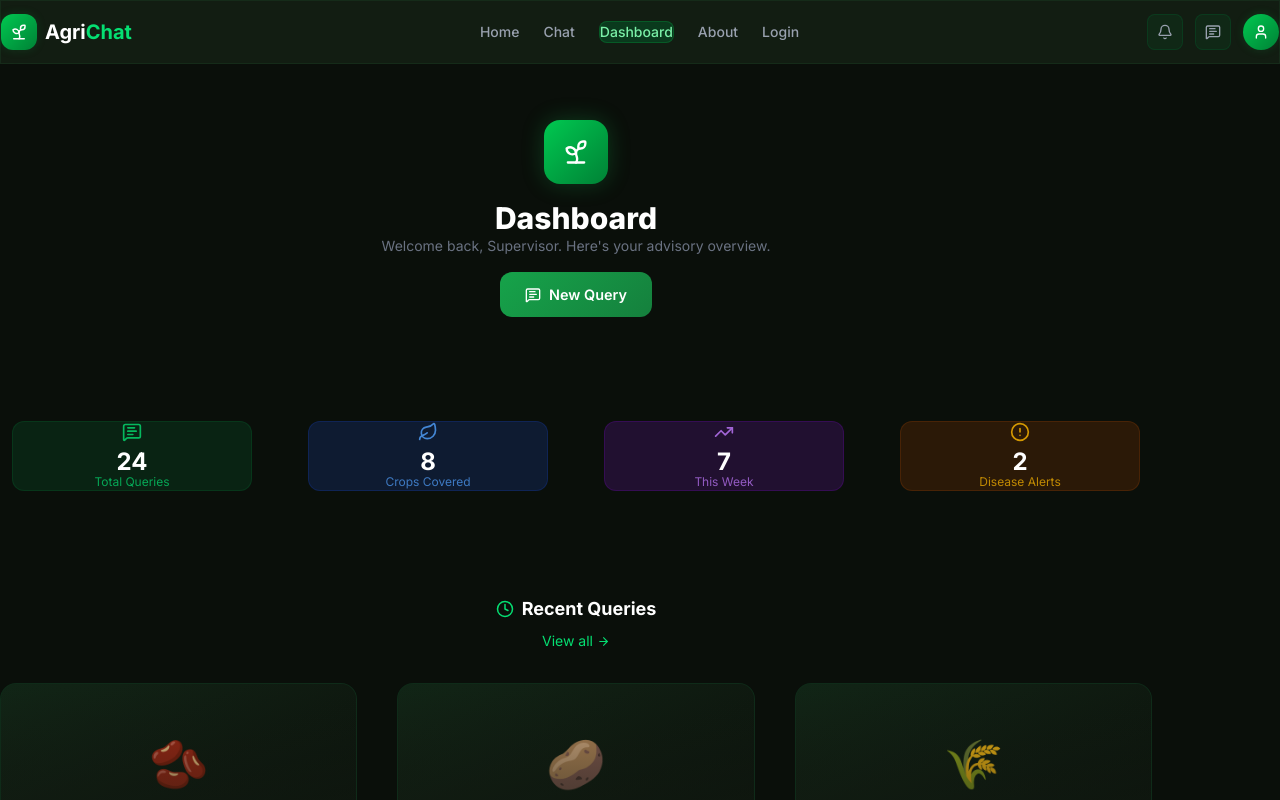
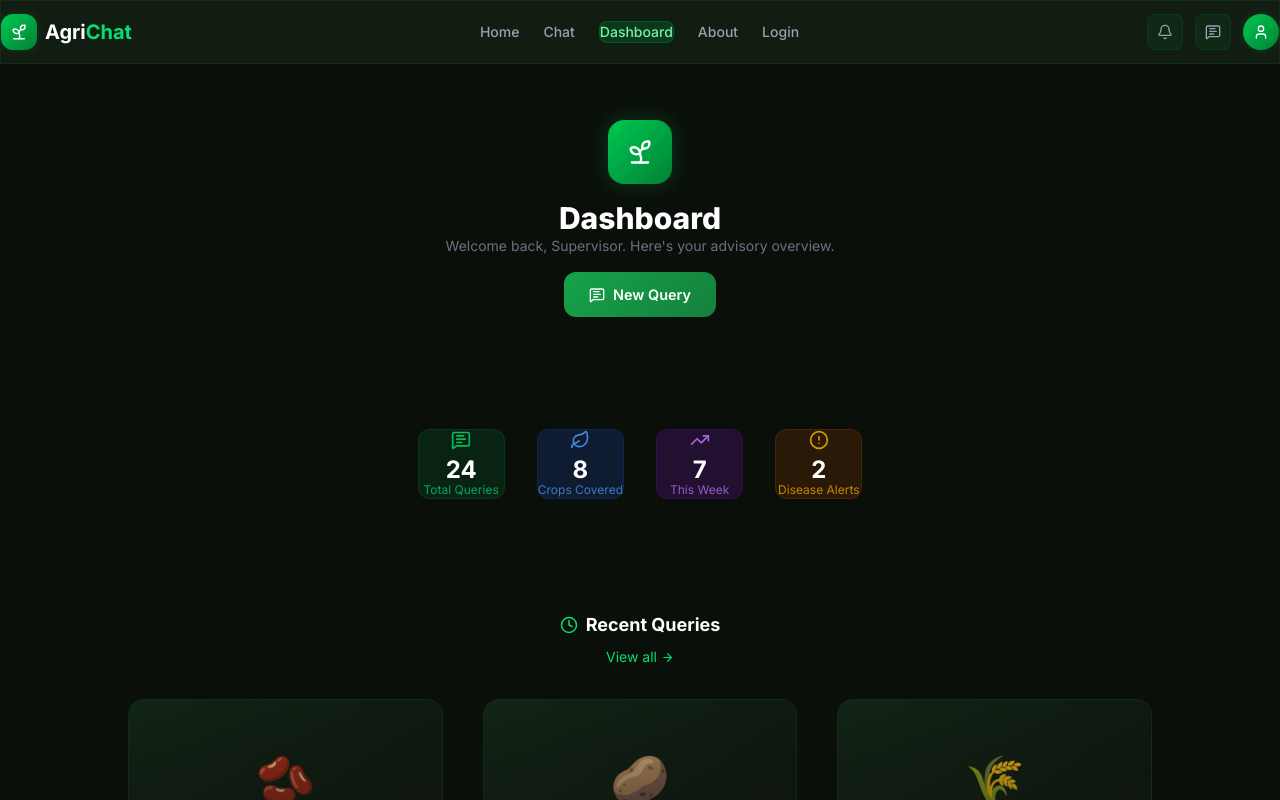
Before and after one commit to TUMBALI-HARSHITHA/AgriChat, a React (Vite) app: page /dashboard in a window 1280 px wide. Shown: the top 800 px of the page. Built offline with nearby package versions, Linux system fonts and the light colour scheme.

Commit message:
style: unify page max widths and horizontal alignment with About page

```diff
--- a/src/pages/Dashboard.jsx
+++ b/src/pages/Dashboard.jsx
@@ -48,8 +48,8 @@ const colorMap = {
 
 export default function Dashboard() {
   return (
-    <div className="min-h-screen page-enter" style={{ paddingTop: '120px', paddingBottom: '96px' }}>
-      <div className="max-w-6xl mx-auto px-6 sm:px-10 lg:px-16 flex flex-col gap-y-14 md:gap-y-26">
+    <div className="min-h-screen w-full page-enter flex flex-col items-center" style={{ paddingTop: '120px', paddingBottom: '96px' }}>
+      <div className="max-w-5xl w-full px-6 sm:px-10 lg:px-16 flex flex-col items-center gap-y-14 md:gap-y-28">
 
         {/* ── Page header ── */}
         <div className="flex flex-col items-center justify-center gap-4 text-center w-full">
--- a/src/pages/Home.jsx
+++ b/src/pages/Home.jsx
@@ -57,8 +57,8 @@ export default function Home() {
       <Hero />
 
       {/* ── Features ── */}
-      <section id="features" className="py-28 sm:py-36">
-        <div className="max-w-7xl mx-auto px-6 sm:px-10 lg:px-16 flex flex-col gap-y-14 md:gap-y-26">
+      <section id="features" className="py-28 sm:py-36 flex flex-col items-center w-full">
+        <div className="max-w-5xl w-full px-6 sm:px-10 lg:px-16 flex flex-col items-center gap-y-14 md:gap-y-28">
 
           {/* Header and Grid Group */}
           <div className="flex flex-col gap-y-12">
```
